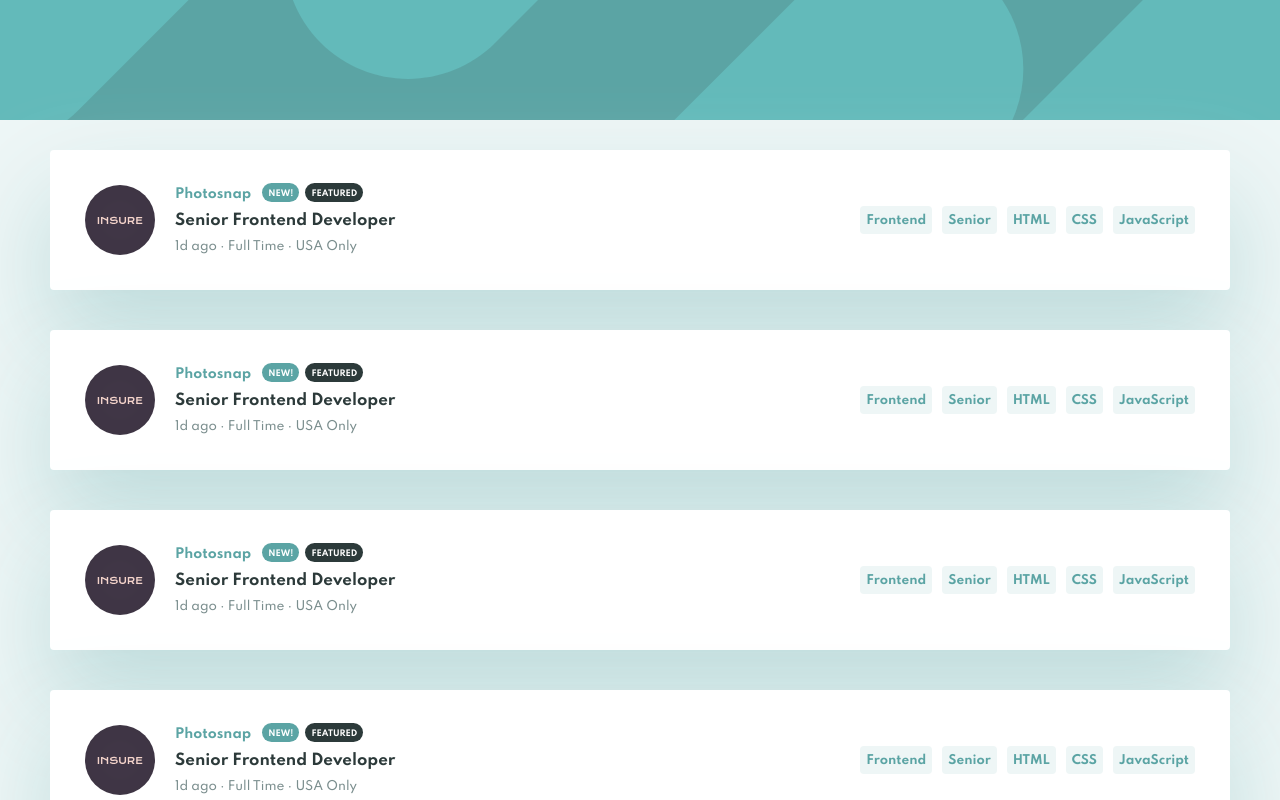
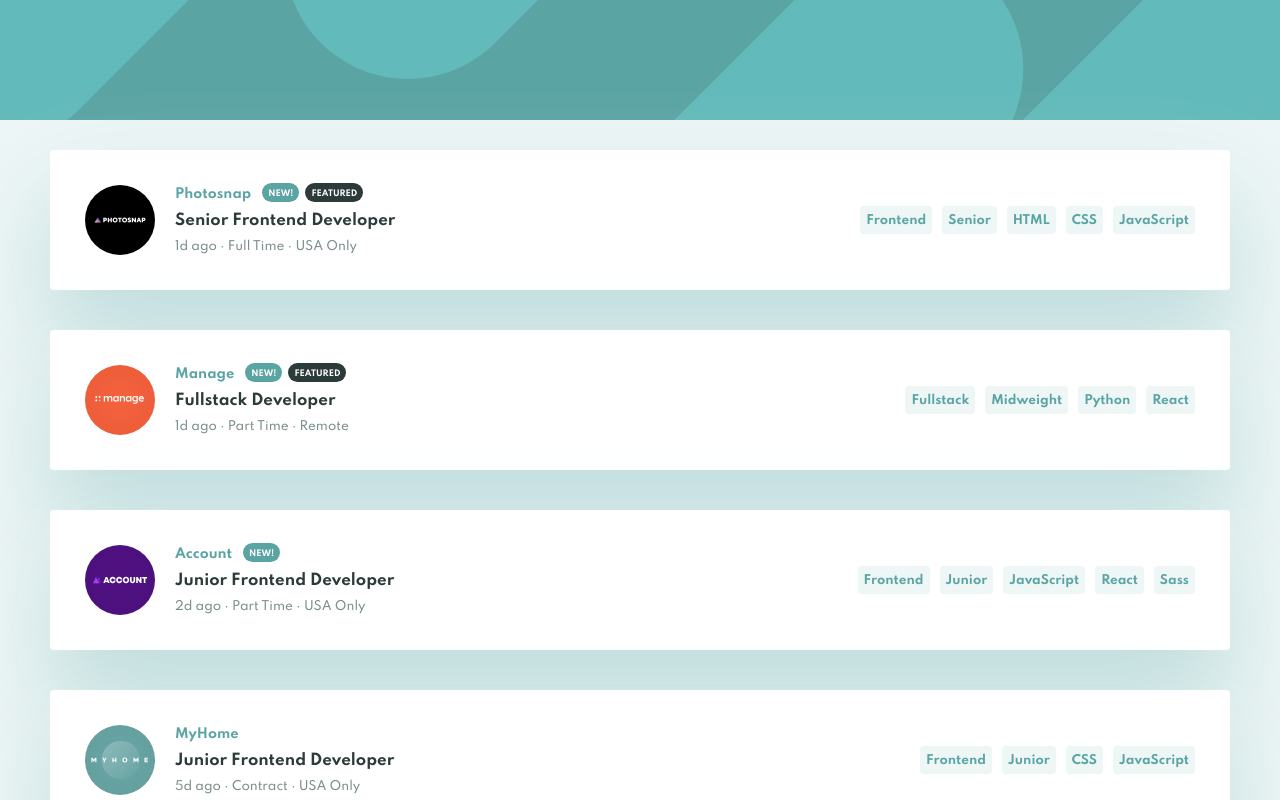
Before and after one commit to vilmarmjr/frontend-mentor-job-listing, a Vue app: page / in a window 1280 px wide. Shown: the top 800 px of the page. Built offline with nearby package versions, Linux system fonts and the light colour scheme.

Commit message:
get data from json

```diff
--- a/src/components/Home.vue
+++ b/src/components/Home.vue
@@ -2,10 +2,7 @@
   <div class="home">
     <header class="home__header"></header>
     <main class="home__content">
-      <Job class="home__job" />
-      <Job class="home__job" />
-      <Job class="home__job" />
-      <Job class="home__job" />
+      <Job class="home__job" v-for="job in jobs" :key="job.id" :job="job" />
     </main>
   </div>
 </template>
@@ -13,9 +10,14 @@
 <script lang="ts">
 import { defineComponent } from 'vue';
 import Job from './Job.vue';
+import jobs from '../data/jobs.json';
+
 export default defineComponent({
   name: 'Home',
-  components: { Job }
+  components: { Job },
+  data: () => ({
+    jobs
+  })
 });
 </script>
 
--- a/src/components/Job.vue
+++ b/src/components/Job.vue
@@ -1,37 +1,44 @@
 <template>
   <div class="job card">
     <div class="job__main">
-      <img class="job__logo" src="@/assets/images/insure.svg" />
+      <img class="job__logo" :src="logo" :alt="job.company" />
       <div class="job__details">
         <div class="job__company">
-          <span class="job__company-name">Photosnap</span>
+          <span class="job__company-name">{{ job.company }}</span>
           <div class="job__highlights">
-            <span class="job__highlight">NEW!</span>
-            <span class="job__highlight job__highlight--dark">FEATURED</span>
+            <span class="job__highlight" v-if="job.new">NEW!</span>
+            <span class="job__highlight job__highlight--dark" v-if="job.featured">FEATURED</span>
           </div>
         </div>
-        <h1 class="job__position">Senior Frontend Developer</h1>
-        <span class="job__information">1d ago · Full Time · USA Only</span>
+        <h1 class="job__position">{{ job.position }}</h1>
+        <span class="job__information">{{ job.postedAt }} · {{ job.contract }} · {{ job.location }}</span>
       </div>
     </div>
     <hr class="job__hr" />
-    <div class="job__languages">
-      <span class="job__language">Frontend</span>
-      <span class="job__language">Senior</span>
-      <span class="job__language">HTML</span>
-      <span class="job__language">CSS</span>
-      <span class="job__language">JavaScript</span>
+    <div class="job__tags">
+      <span class="job__tag">{{ job.role }}</span>
+      <span class="job__tag">{{ job.level }}</span>
+      <span class="job__tag" v-for="language in job.languages" :key="language">{{ language }}</span>
+      <span class="job__tag" v-for="tool in job.tools" :key="tool">{{ tool }}</span>
     </div>
   </div>
 </template>
 
 <script lang="ts">
-import { defineComponent } from 'vue';
+import { defineComponent, PropType } from 'vue';
 import { Job } from '../models/Job';
 export default defineComponent({
   name: 'Job',
   props: {
-    job: Object as () => Job
+    job: {
+      type: Object as PropType<Job>,
+      required: true
+    }
+  },
+  data() {
+    return {
+      logo: require(`@/assets/images/${this.job.logo}`)
+    };
   }
 });
 </script>
@@ -128,7 +135,7 @@ export default defineComponent({
     }
   }
 
-  &__languages {
+  &__tags {
     display: flex;
     align-items: center;
     flex-wrap: wrap;
@@ -138,7 +145,7 @@ export default defineComponent({
     }
   }
 
-  &__language {
+  &__tag {
     font-size: 1.2rem;
     font-weight: 700;
     padding: 0.8rem 0.6rem 0.6rem 0.6rem;
--- a/data.json
+++ b/src/data/jobs.json
@@ -2,7 +2,7 @@
   {
     "id": 1,
     "company": "Photosnap",
-    "logo": "./images/photosnap.svg",
+    "logo": "photosnap.svg",
     "new": true,
     "featured": true,
     "position": "Senior Frontend Developer",
@@ -17,7 +17,7 @@
   {
     "id": 2,
     "company": "Manage",
-    "logo": "./images/manage.svg",
+    "logo": "manage.svg",
     "new": true,
     "featured": true,
     "position": "Fullstack Developer",
@@ -32,7 +32,7 @@
   {
     "id": 3,
     "company": "Account",
-    "logo": "./images/account.svg",
+    "logo": "account.svg",
     "new": true,
     "featured": false,
     "position": "Junior Frontend Developer",
@@ -47,7 +47,7 @@
   {
     "id": 4,
     "company": "MyHome",
-    "logo": "./images/myhome.svg",
+    "logo": "myhome.svg",
     "new": false,
     "featured": false,
     "position": "Junior Frontend Developer",
@@ -62,7 +62,7 @@
   {
     "id": 5,
     "company": "Loop Studios",
-    "logo": "./images/loop-studios.svg",
+    "logo": "loop-studios.svg",
     "new": false,
     "featured": false,
     "position": "Software Engineer",
@@ -77,7 +77,7 @@
   {
     "id": 6,
     "company": "FaceIt",
-    "logo": "./images/faceit.svg",
+    "logo": "faceit.svg",
     "new": false,
     "featured": false,
     "position": "Junior Backend Developer",
@@ -92,7 +92,7 @@
   {
     "id": 7,
     "company": "Shortly",
-    "logo": "./images/shortly.svg",
+    "logo": "shortly.svg",
     "new": false,
     "featured": false,
     "position": "Junior Developer",
@@ -107,7 +107,7 @@
   {
     "id": 8,
     "company": "Insure",
-    "logo": "./images/insure.svg",
+    "logo": "insure.svg",
     "new": false,
     "featured": false,
     "position": "Junior Frontend Developer",
@@ -122,7 +122,7 @@
   {
     "id": 9,
     "company": "Eyecam Co.",
-    "logo": "./images/eyecam-co.svg",
+    "logo": "eyecam-co.svg",
     "new": false,
     "featured": false,
     "position": "Full Stack Engineer",
@@ -137,7 +137,7 @@
   {
     "id": 10,
     "company": "The Air Filter Company",
-    "logo": "./images/the-air-filter-company.svg",
+    "logo": "the-air-filter-company.svg",
     "new": false,
     "featured": false,
     "position": "Front-end Dev",
--- a/tsconfig.json
+++ b/tsconfig.json
@@ -11,6 +11,7 @@
     "allowSyntheticDefaultImports": true,
     "sourceMap": true,
     "baseUrl": ".",
+    "resolveJsonModule": true,
     "types": [
       "webpack-env"
     ],
```
